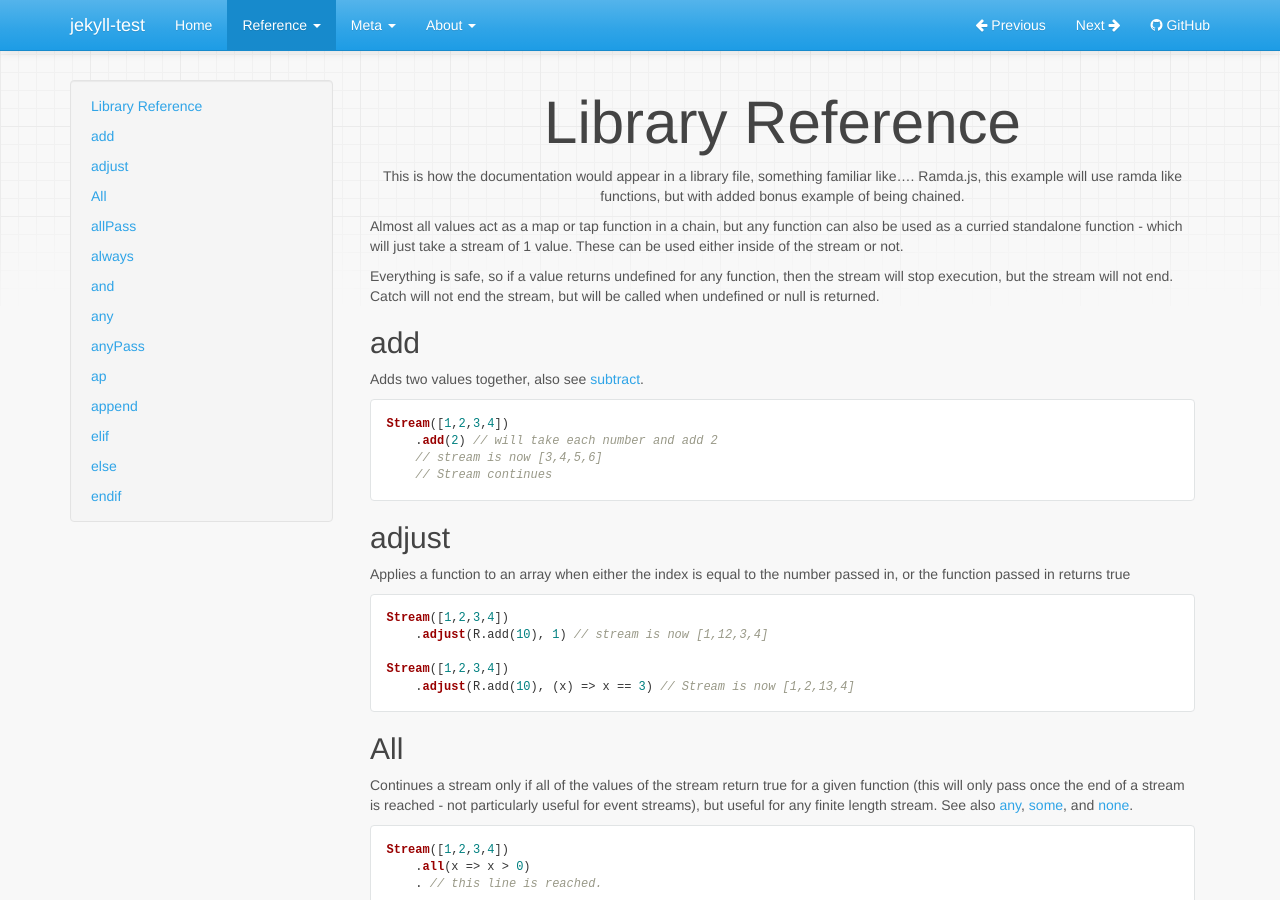
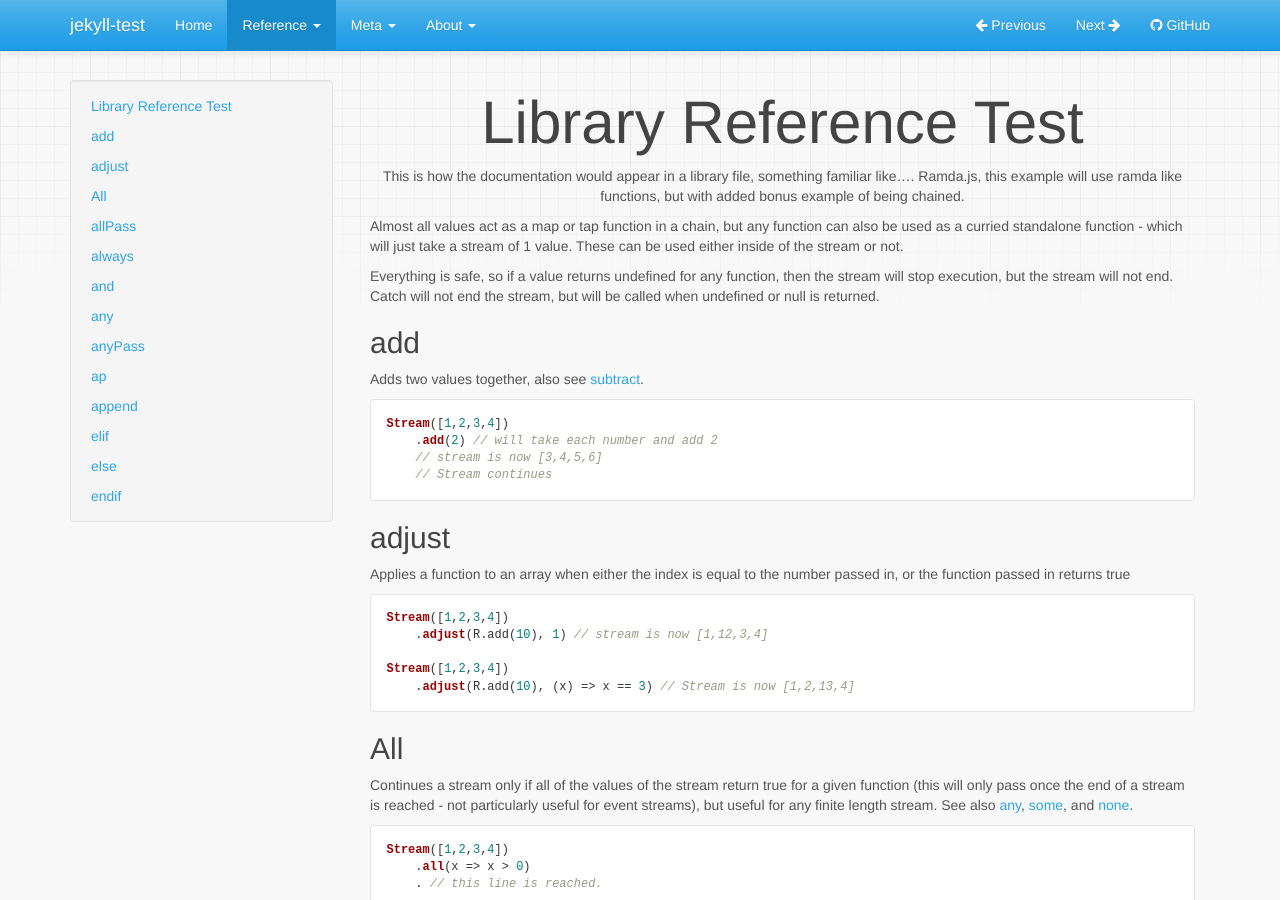
Before and after one commit to Alpha59/jekyll-test, a Jekyll site: the page built from docs/reference/test1/index.html, in a window 1280 px wide and 900 px high. Built offline with Jekyll 4.4.1, drawn with Linux system fonts in a browser that asks for light colours; nearby versions of some CDN libraries; the repository's description, which GitHub fills in, is left out.

```diff
--- a/docs/reference/test1/index.html
+++ b/docs/reference/test1/index.html
@@ -1,8 +1,7 @@
 ---
-title: Library Reference
 category: Reference
 ---
-# Library Reference
+# Library Reference Test
 This is how the documentation would appear in a library file, something familiar like.... Ramda.js, this example will use ramda like functions, but with added bonus example of being chained.
 
 Almost all values act as a map or tap function in a chain, but any function can also be used as a curried standalone function - which will just take a stream of 1 value. These can be used either inside of the stream or not.
```
